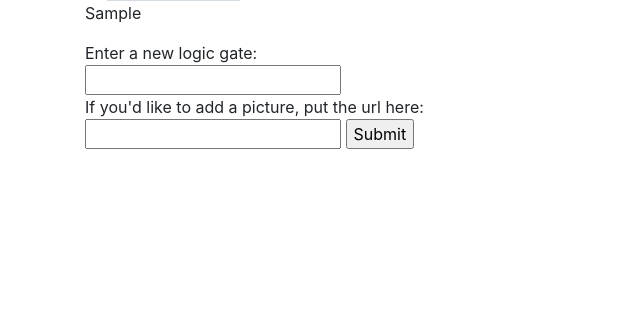
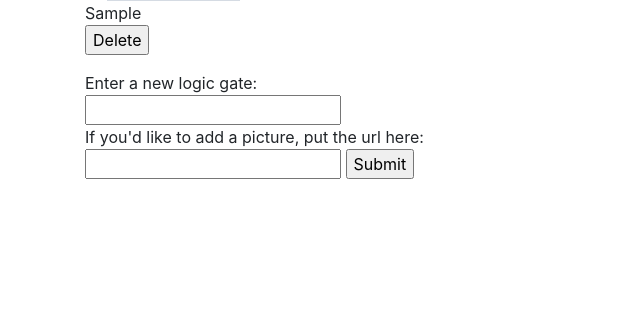
Before and after one commit to Electrimatics/digital_logic_simulator, a Django app: page / in a window 1280 px wide. Shown: the part 415-741 px from the top of the page, without its empty margins (0-640 px from the left). Run offline with Django 4.2, Linux system fonts and the light colour scheme; tables that the repository leaves empty hold one stand-in row (values such as "Sample post"); grey boxes marked "Sample" are stand-in pictures; some libraries are stand-ins or nearby versions.

Commit message:
Implement deletion

```diff
--- a/logicsim/templates/logicsim/index.html
+++ b/logicsim/templates/logicsim/index.html
@@ -28,7 +28,13 @@
         Logic Gate Simulator <img src="https://upload.wikimedia.org/wikipedia/commons/thumb/4/4c/Or-gate-en.svg/500px-Or-gate-en.svg.png?20060601172209"
         <ol>
             {% for gate in logicsim %}
-            <li><img src="{{gate.image_url}}"/ height="100px"> <br/> {{ gate.gate_type }} </li>
+            <li><img src="{{gate.image_url}}"/ height="100px"> <br/> {{ gate.gate_type }}
+                <form action="{% url 'delete' id=gate.id %}" method="post">
+                    {% csrf_token %}
+                    <input type="submit" value="Delete">
+                </form>
+            </li>
+
             {% endfor %}
         </ol>
     </p>
--- a/logicsim/urls.py
+++ b/logicsim/urls.py
@@ -4,5 +4,6 @@ from . import views
 
 urlpatterns = [
     path('', views.index, name = 'index'),
-    path('add/',views.add, name='add')
+    path('add/',views.add, name='add'),
+    path('delete/<int:id>',views.delete, name='delete')
 ]
--- a/logicsim/views.py
+++ b/logicsim/views.py
@@ -19,3 +19,8 @@ def add(request):
     fact = LogicGate(gate_type=fact_text, image_url=image_url)
     fact.save()
     return HttpResponseRedirect(reverse('index'))
+
+def delete(request, id):
+    ob = LogicGate.objects.get(id=id)
+    ob.delete()
+    return HttpResponseRedirect(reverse('index'))
```
